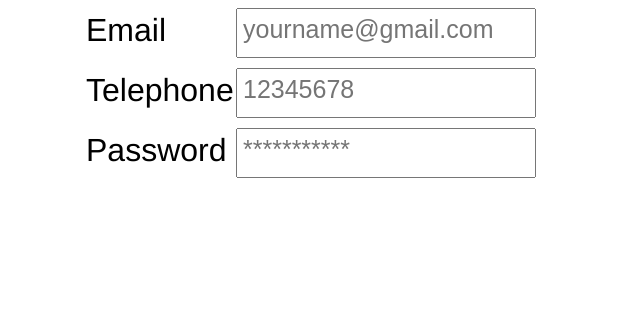
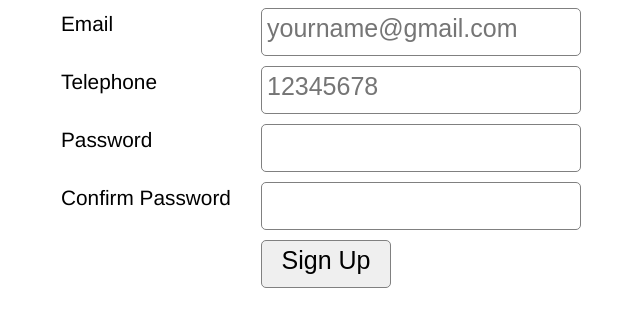
Before and after one commit to keremgurel/formValidation, a plain HTML site: page index.html in a window 1280 px wide. Shown: the whole page, without its empty margins (304-944 px from the left). Drawn offline with nearby package versions, Linux system fonts and the light colour scheme.

Commit message:
added submitButton

```diff
--- a/index.html
+++ b/index.html
@@ -7,28 +7,34 @@
     <style type="text/css">
       body {
         font-family: helvetica, sans-serif;
-        font-size: 200%;
+        font-size: 130%;
       }
       input {
         padding: 5px 5px 12px 5px;
         font-size: 25px;
-        border-radius: 1px solid grey;
-        width: 300px;
+        border-radius: 5px;
+        border: 1px solid grey;
+        width: 320px;
       }
       label {
         position: relative;
         top: 4px;
-        width: 150px;
+        width: 200px;
         float: left;
       }
 
       #wrapper {
-        width: 500px;
+        width: 550px;
         margin: 0 auto;
       }
 
       .form-element {
         margin-bottom: 10px;
+      }
+
+      #submitButton {
+        width: 130px;
+        margin-left: 200px;
       }
     </style>
   </head>
@@ -52,15 +58,23 @@
 
       <div class="form-element">
         <label for="password">Password</label>
-        <input
-          type="password"
-          name="password"
-          id="password"
-          placeholder="***********"
-        />
+        <input type="password" name="password" id="password" />
+      </div>
+
+      <div class="form-element">
+        <label for="passwordConfirm">Confirm Password</label>
+        <input type="password" name="passwordConfirm" id="passwordConfirm" />
+      </div>
+
+      <div class="form-element">
+        <input type="submit" id="submitButton" value="Sign Up" />
       </div>
     </div>
 
-    <script type="text/javascript"></script>
+    <script type="text/javascript">
+      $("#submitButton").click(function () {
+        alert("Hi!");
+      });
+    </script>
   </body>
 </html>
```
